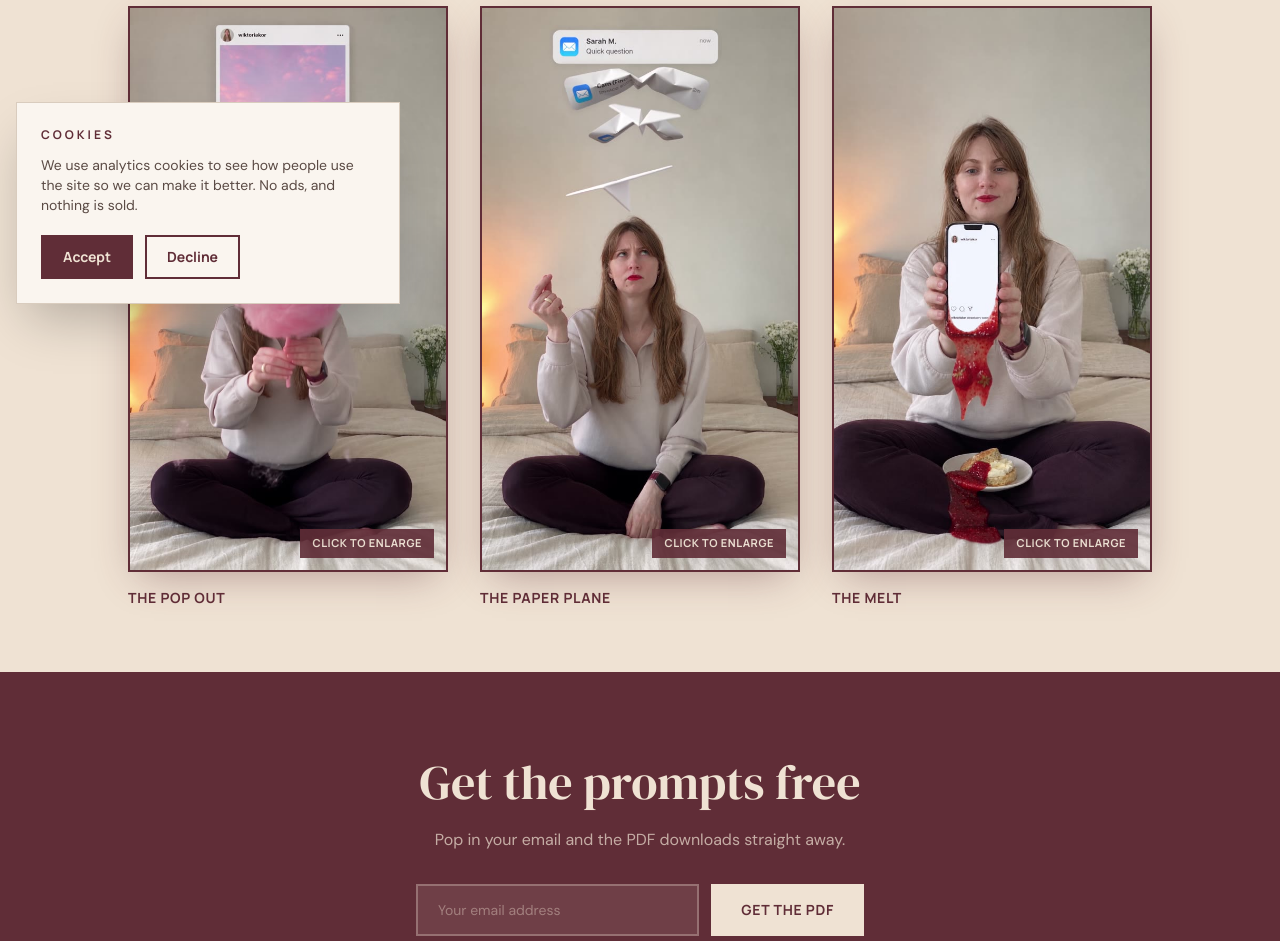
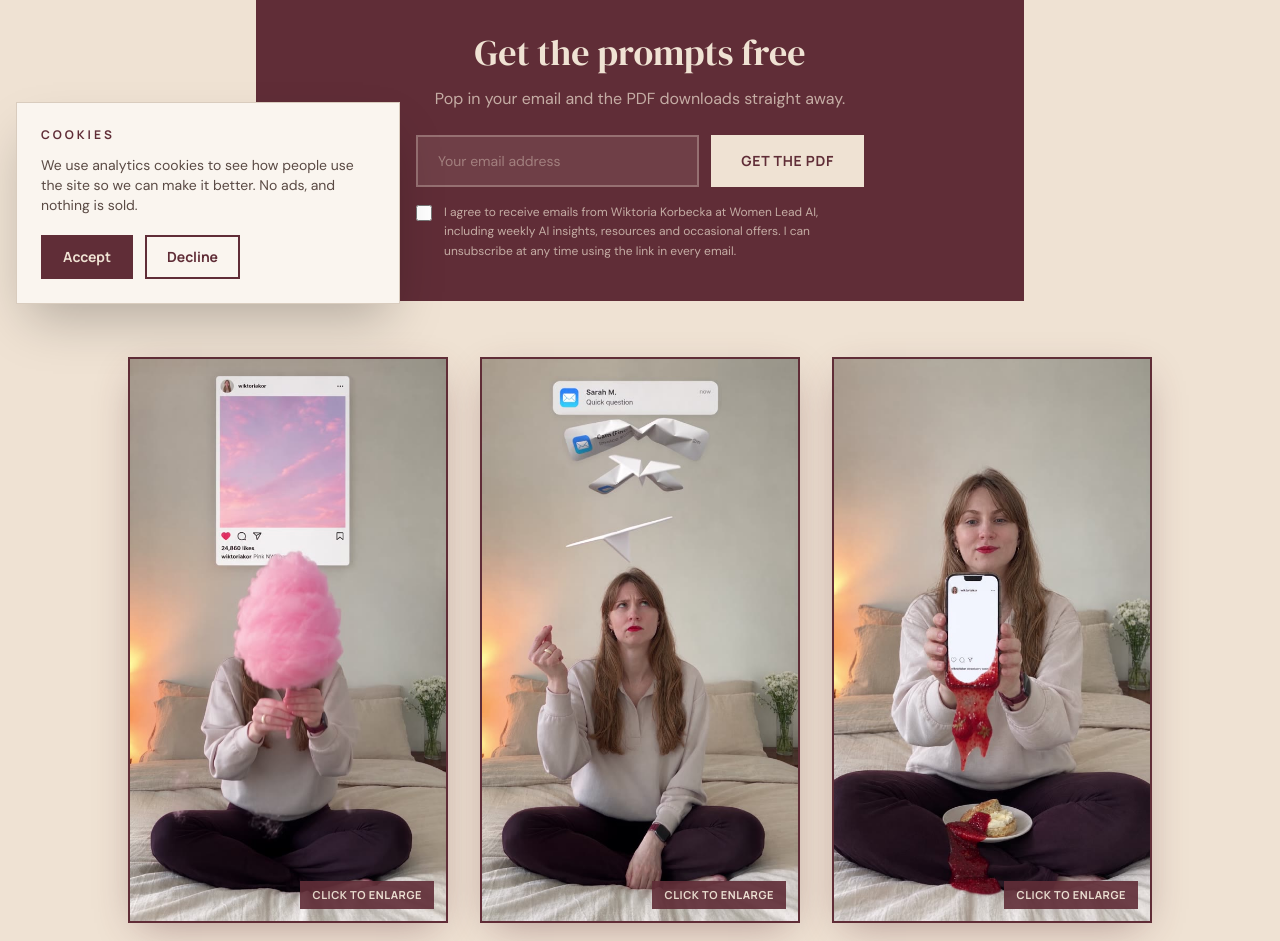
Before and after one commit to mclevistar/women-lead-ai, a Next.js app: page /resources/ai-hook-effects in a window 1280 px wide. Shown: the part 480-1421 px from the top of the page. Built offline with nearby package versions, Linux system fonts and the light colour scheme.

Commit message:
Move the email sign up box to the top of every resource page
Co-Authored-By: Claude Opus 5.5 <noreply@anthropic.com>

```diff
--- a/app/resources/8-tools-list/page.tsx
+++ b/app/resources/8-tools-list/page.tsx
@@ -57,19 +57,16 @@ export default function EightToolsListPage() {
             is the full list from my video: every link, how I set each one up, and how I use the data with Claude
             afterwards. Most of them are free.
           </p>
+          <div id="download" className="mt-10 scroll-mt-28 bg-[#602D37] px-6 py-8 md:px-10 md:py-10 text-center">
+            <h2 className="text-3xl md:text-4xl text-[#EFE2D3] mb-3 leading-tight" style={display}>
+              Get the list free
+            </h2>
+            <p className="text-[#EFE2D3]/70 mb-6">Pop in your email and the PDF downloads straight away.</p>
+            <DownloadForm downloadUrl="/downloads/8-tools-list.pdf" tag="8-tools-list" buttonLabel="Get the list" />
+          </div>
         </div>
         <div className="max-w-5xl mx-auto mt-14">
           <PagePreviews previews={previews} />
-        </div>
-      </section>
-
-      <section id="download" className="py-16 md:py-20 px-6 bg-[#602D37]">
-        <div className="max-w-xl mx-auto text-center">
-          <h2 className="text-4xl md:text-5xl text-[#EFE2D3] mb-4 leading-tight" style={display}>
-            Get the list free
-          </h2>
-          <p className="text-[#EFE2D3]/70 mb-8">Pop in your email and the PDF downloads straight away.</p>
-          <DownloadForm downloadUrl="/downloads/8-tools-list.pdf" tag="8-tools-list" buttonLabel="Get the list" />
         </div>
       </section>
 
--- a/app/resources/aeo-audit-kit/page.tsx
+++ b/app/resources/aeo-audit-kit/page.tsx
@@ -55,24 +55,21 @@ export default function AeoAuditKitPage() {
             is the exact audit I used, the template to log it, and every prompt from the video, so you can run it on your
             own site this week.
           </p>
+          <div id="download" className="mt-10 scroll-mt-28 bg-[#602D37] px-6 py-8 md:px-10 md:py-10 text-center">
+            <h2 className="text-3xl md:text-4xl text-[#EFE2D3] mb-3 leading-tight" style={display}>
+              Get the audit kit free
+            </h2>
+            <p className="text-[#EFE2D3]/70 mb-6">Pop in your email and the PDF downloads straight away.</p>
+            <DownloadForm
+              downloadUrl="/downloads/aeo-audit-kit.pdf"
+              tag="aeo-audit-kit"
+              buttonLabel="Get the audit kit"
+              extra={{ url: "/downloads/aeo-audit-template.xlsx", label: "Download the audit spreadsheet" }}
+            />
+          </div>
         </div>
         <div className="max-w-5xl mx-auto mt-14">
           <PagePreviews previews={previews} />
-        </div>
-      </section>
-
-      <section id="download" className="py-16 md:py-20 px-6 bg-[#602D37]">
-        <div className="max-w-xl mx-auto text-center">
-          <h2 className="text-4xl md:text-5xl text-[#EFE2D3] mb-4 leading-tight" style={display}>
-            Get the audit kit free
-          </h2>
-          <p className="text-[#EFE2D3]/70 mb-8">Pop in your email and the PDF downloads straight away.</p>
-          <DownloadForm
-            downloadUrl="/downloads/aeo-audit-kit.pdf"
-            tag="aeo-audit-kit"
-            buttonLabel="Get the audit kit"
-            extra={{ url: "/downloads/aeo-audit-template.xlsx", label: "Download the audit spreadsheet" }}
-          />
         </div>
       </section>
 
--- a/app/resources/ai-hook-effects/page.tsx
+++ b/app/resources/ai-hook-effects/page.tsx
@@ -53,23 +53,20 @@ export default function AiHookEffectsPage() {
             Every prompt I used to make an Instagram post pour out cotton candy, my inbox fold into paper planes and
             strawberries melt out of my phone. Copy, paste, swap in your details.
           </p>
+          <div id="download" className="mt-10 scroll-mt-28 bg-[#602D37] px-6 py-8 md:px-10 md:py-10 text-center">
+            <h2 className="text-3xl md:text-4xl text-[#EFE2D3] mb-3 leading-tight" style={display}>
+              Get the prompts free
+            </h2>
+            <p className="text-[#EFE2D3]/70 mb-6">Pop in your email and the PDF downloads straight away.</p>
+            <DownloadForm
+              downloadUrl="/downloads/3-ai-hook-effects-prompts.pdf"
+              tag="ai-hook-effects"
+              buttonLabel="Get the PDF"
+            />
+          </div>
         </div>
         <div className="max-w-5xl mx-auto mt-14">
           <PagePreviews previews={effects} aspect="aspect-[9/16]" compactMobile />
-        </div>
-      </section>
-
-      <section id="download" className="py-16 md:py-20 px-6 bg-[#602D37]">
-        <div className="max-w-xl mx-auto text-center">
-          <h2 className="text-4xl md:text-5xl text-[#EFE2D3] mb-4 leading-tight" style={display}>
-            Get the prompts free
-          </h2>
-          <p className="text-[#EFE2D3]/70 mb-8">Pop in your email and the PDF downloads straight away.</p>
-          <DownloadForm
-            downloadUrl="/downloads/3-ai-hook-effects-prompts.pdf"
-            tag="ai-hook-effects"
-            buttonLabel="Get the PDF"
-          />
         </div>
       </section>
 
--- a/app/resources/claude-code-cheat-sheet/page.tsx
+++ b/app/resources/claude-code-cheat-sheet/page.tsx
@@ -55,23 +55,20 @@ export default function ClaudeCodeCheatSheetPage() {
             English: what each feature is, where it lives in the Claude desktop app, and the prompts to copy and paste so
             you can try it today.
           </p>
+          <div id="download" className="mt-10 scroll-mt-28 bg-[#602D37] px-6 py-8 md:px-10 md:py-10 text-center">
+            <h2 className="text-3xl md:text-4xl text-[#EFE2D3] mb-3 leading-tight" style={display}>
+              Get the cheat sheet free
+            </h2>
+            <p className="text-[#EFE2D3]/70 mb-6">Pop in your email and the PDF downloads straight away.</p>
+            <DownloadForm
+              downloadUrl="/downloads/claude-code-cheat-sheet.pdf"
+              tag="claude-code-cheat-sheet"
+              buttonLabel="Get the cheat sheet"
+            />
+          </div>
         </div>
         <div className="max-w-5xl mx-auto mt-14">
           <PagePreviews previews={previews} />
-        </div>
-      </section>
-
-      <section id="download" className="py-16 md:py-20 px-6 bg-[#602D37]">
-        <div className="max-w-xl mx-auto text-center">
-          <h2 className="text-4xl md:text-5xl text-[#EFE2D3] mb-4 leading-tight" style={display}>
-            Get the cheat sheet free
-          </h2>
-          <p className="text-[#EFE2D3]/70 mb-8">Pop in your email and the PDF downloads straight away.</p>
-          <DownloadForm
-            downloadUrl="/downloads/claude-code-cheat-sheet.pdf"
-            tag="claude-code-cheat-sheet"
-            buttonLabel="Get the cheat sheet"
-          />
         </div>
       </section>
 
--- a/app/resources/london-through-time/page.tsx
+++ b/app/resources/london-through-time/page.tsx
@@ -54,23 +54,20 @@ export default function LondonThroughTimePage() {
             Every prompt I used to put myself into nearly 2,000 years of London history, from Boudica riding into
             Londinium to New Year 2026 over the Thames. Copy, paste, swap in your own city and your own moments.
           </p>
+          <div id="download" className="mt-10 scroll-mt-28 bg-[#602D37] px-6 py-8 md:px-10 md:py-10 text-center">
+            <h2 className="text-3xl md:text-4xl text-[#EFE2D3] mb-3 leading-tight" style={display}>
+              Get the prompts free
+            </h2>
+            <p className="text-[#EFE2D3]/70 mb-6">Pop in your email and the PDF downloads straight away.</p>
+            <DownloadForm
+              downloadUrl="/downloads/london-through-time-prompts.pdf"
+              tag="london-through-time"
+              buttonLabel="Get the PDF"
+            />
+          </div>
         </div>
         <div className="max-w-5xl mx-auto mt-14">
           <PagePreviews previews={moments.map((m) => ({ src: m.src, name: m.year }))} aspect="aspect-[9/16]" compactMobile />
-        </div>
-      </section>
-
-      <section id="download" className="py-16 md:py-20 px-6 bg-[#602D37]">
-        <div className="max-w-xl mx-auto text-center">
-          <h2 className="text-4xl md:text-5xl text-[#EFE2D3] mb-4 leading-tight" style={display}>
-            Get the prompts free
-          </h2>
-          <p className="text-[#EFE2D3]/70 mb-8">Pop in your email and the PDF downloads straight away.</p>
-          <DownloadForm
-            downloadUrl="/downloads/london-through-time-prompts.pdf"
-            tag="london-through-time"
-            buttonLabel="Get the PDF"
-          />
         </div>
       </section>
 
--- a/app/resources/motion-graphics-effects/page.tsx
+++ b/app/resources/motion-graphics-effects/page.tsx
@@ -53,23 +53,20 @@ export default function MotionGraphicsEffectsPage() {
             Every prompt behind the effects in my video: newspaper highlights, a 3D globe and map zoom, text behind me,
             chat conversations, a 3D phone mockup and more. No After Effects. Copy, paste, swap in your details.
           </p>
+          <div id="download" className="mt-10 scroll-mt-28 bg-[#602D37] px-6 py-8 md:px-10 md:py-10 text-center">
+            <h2 className="text-3xl md:text-4xl text-[#EFE2D3] mb-3 leading-tight" style={display}>
+              Get the prompts free
+            </h2>
+            <p className="text-[#EFE2D3]/70 mb-6">Pop in your email and the PDF downloads straight away.</p>
+            <DownloadForm
+              downloadUrl="/downloads/10-motion-graphics-effects-prompts.pdf"
+              tag="motion-graphics-effects"
+              buttonLabel="Get the PDF"
+            />
+          </div>
         </div>
         <div className="max-w-5xl mx-auto mt-14">
           <PagePreviews previews={effects} aspect="aspect-video" />
-        </div>
-      </section>
-
-      <section id="download" className="py-16 md:py-20 px-6 bg-[#602D37]">
-        <div className="max-w-xl mx-auto text-center">
-          <h2 className="text-4xl md:text-5xl text-[#EFE2D3] mb-4 leading-tight" style={display}>
-            Get the prompts free
-          </h2>
-          <p className="text-[#EFE2D3]/70 mb-8">Pop in your email and the PDF downloads straight away.</p>
-          <DownloadForm
-            downloadUrl="/downloads/10-motion-graphics-effects-prompts.pdf"
-            tag="motion-graphics-effects"
-            buttonLabel="Get the PDF"
-          />
         </div>
       </section>
 
--- a/app/resources/nyc-through-time/page.tsx
+++ b/app/resources/nyc-through-time/page.tsx
@@ -54,23 +54,20 @@ export default function NycThroughTimePage() {
             Every prompt I used to put myself into 143 years of New York history, from the Brooklyn Bridge opening in
             1883 to the streets of SoHo today. Copy, paste, swap in your own city and your own moments.
           </p>
+          <div id="download" className="mt-10 scroll-mt-28 bg-[#602D37] px-6 py-8 md:px-10 md:py-10 text-center">
+            <h2 className="text-3xl md:text-4xl text-[#EFE2D3] mb-3 leading-tight" style={display}>
+              Get the prompts free
+            </h2>
+            <p className="text-[#EFE2D3]/70 mb-6">Pop in your email and the PDF downloads straight away.</p>
+            <DownloadForm
+              downloadUrl="/downloads/nyc-through-time-prompts.pdf"
+              tag="nyc-through-time"
+              buttonLabel="Get the PDF"
+            />
+          </div>
         </div>
         <div className="max-w-5xl mx-auto mt-14">
           <PagePreviews previews={moments.map((m) => ({ src: m.src, name: m.year }))} aspect="aspect-[9/16]" compactMobile />
-        </div>
-      </section>
-
-      <section id="download" className="py-16 md:py-20 px-6 bg-[#602D37]">
-        <div className="max-w-xl mx-auto text-center">
-          <h2 className="text-4xl md:text-5xl text-[#EFE2D3] mb-4 leading-tight" style={display}>
-            Get the prompts free
-          </h2>
-          <p className="text-[#EFE2D3]/70 mb-8">Pop in your email and the PDF downloads straight away.</p>
-          <DownloadForm
-            downloadUrl="/downloads/nyc-through-time-prompts.pdf"
-            tag="nyc-through-time"
-            buttonLabel="Get the PDF"
-          />
         </div>
       </section>
 
--- a/app/resources/website-starter-pack/page.tsx
+++ b/app/resources/website-starter-pack/page.tsx
@@ -55,23 +55,20 @@ export default function WebsiteStarterPackPage() {
             one pack: the 10 tips, every prompt in the order I&apos;d use them, a CLAUDE.md template and the launch
             checklist I run before anything goes live.
           </p>
+          <div id="download" className="mt-10 scroll-mt-28 bg-[#602D37] px-6 py-8 md:px-10 md:py-10 text-center">
+            <h2 className="text-3xl md:text-4xl text-[#EFE2D3] mb-3 leading-tight" style={display}>
+              Get the starter pack free
+            </h2>
+            <p className="text-[#EFE2D3]/70 mb-6">Pop in your email and the PDF downloads straight away.</p>
+            <DownloadForm
+              downloadUrl="/downloads/website-starter-pack.pdf"
+              tag="website-starter-pack"
+              buttonLabel="Get the starter pack"
+            />
+          </div>
         </div>
         <div className="max-w-5xl mx-auto mt-14">
           <PagePreviews previews={previews} />
-        </div>
-      </section>
-
-      <section id="download" className="py-16 md:py-20 px-6 bg-[#602D37]">
-        <div className="max-w-xl mx-auto text-center">
-          <h2 className="text-4xl md:text-5xl text-[#EFE2D3] mb-4 leading-tight" style={display}>
-            Get the starter pack free
-          </h2>
-          <p className="text-[#EFE2D3]/70 mb-8">Pop in your email and the PDF downloads straight away.</p>
-          <DownloadForm
-            downloadUrl="/downloads/website-starter-pack.pdf"
-            tag="website-starter-pack"
-            buttonLabel="Get the starter pack"
-          />
         </div>
       </section>
 
```
Also changed, not shown: app/resources/ask-for-more/page.tsx (+7 -10 lines), app/resources/startup-perks/page.tsx (+7 -10 lines).
